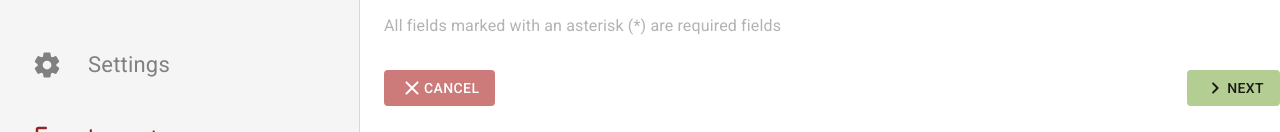
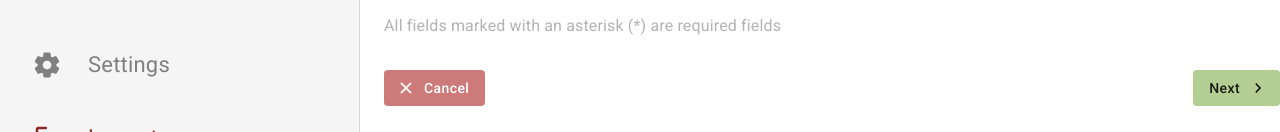
Before and after one commit to HdM-LLM/frontend, a React (Create React App) app: page /vacancy/creation in a window 1280 px wide. Shown: the part 668-800 px from the top of the page. Built offline with nearby package versions, Linux system fonts and the light colour scheme.

Commit message:
fixed spelling in component name

```diff
--- a/src/components/VacancyCategories.tsx
+++ b/src/components/VacancyCategories.tsx
@@ -18,8 +18,9 @@ import { GridColDef, GridCellParams } from '@mui/x-data-grid';
 import CategorySelector from './VacancyCategorySelection';
 import ColoredChip from './CategoryChip';
 import { Category } from '../types/category';
+import HighlightOffRoundedIcon from '@mui/icons-material/HighlightOffRounded';
 
-type VacancyCategorysProps = {
+type VacancyCategoriesProps = {
   onNext: (selectedCategories: Category[]) => void;
   onSelectedCategoriesChange: (categories: Category[]) => void;
   categories: Category[]; // Add categories prop
@@ -35,7 +36,7 @@ const columns: GridColDef[] = [
   { field: 'name', headerName: 'Name', flex: 1 },
 ];
 
-const VacancyCategorys: React.FC<VacancyCategorysProps> = ({
+const VacancyCategories: React.FC<VacancyCategoriesProps> = ({
   onNext,
   onSelectedCategoriesChange,
   categories: parentCategories, // Use categories prop from parent
@@ -201,14 +202,14 @@ const VacancyCategorys: React.FC<VacancyCategorysProps> = ({
               justifyContent="space-between"
               fontSize="0.8rem"
             >
-              <Grid container key={category.id} alignItems="center" spacing={1}>
+              <Grid container key={category.id} alignItems="center" spacing={3}>
                 <Grid item>
                   <IconButton
                     onClick={() => handleDeleteCategory(category.id)}
                     color="primary"
                     size="small"
                   >
-                    X
+                    <HighlightOffRoundedIcon />
                   </IconButton>
                 </Grid>
                 <Grid item>
@@ -216,7 +217,9 @@ const VacancyCategorys: React.FC<VacancyCategorysProps> = ({
                     type="number"
                     label="Weight"
                     value={category.weight || ''}
-                    onChange={(e) => handleWeightChange(category.id, +e.target.value)}
+                    onChange={(weightValue) =>
+                      handleWeightChange(category.id, +weightValue.target.value)
+                    }
                     style={{ width: '105px' }}
                     InputProps={{
                       endAdornment: <InputAdornment position="end">%</InputAdornment>,
@@ -239,9 +242,11 @@ const VacancyCategorys: React.FC<VacancyCategorysProps> = ({
             </Box>
           ))}
           <Box display="flex" alignItems="center">
-            <Typography variant="h6" fontSize="0.9rem" marginRight={2}>
-              Total Weight:{' '}
-              {categories.reduce((total, cat) => total + (cat.weight || 0), 0).toFixed(2)}%
+            <Typography variant="h6" sx={{ fontSize: 18, marginRight: 2 }}>
+              {categories.length === 0 ? 'Please select some categories.' : categories.length}{' '}
+              Category Total Weight:{' '}
+              {categories.reduce((total, category) => total + (category.weight || 0), 0).toFixed(0)}
+              %
             </Typography>
             <Button variant="outlined" color="primary" onClick={handleAutoWeight} size="small">
               Auto Weight
@@ -263,4 +268,4 @@ const VacancyCategorys: React.FC<VacancyCategorysProps> = ({
   );
 };
 
-export default VacancyCategorys;
+export default VacancyCategories;
--- a/src/pages/VacancyCreation.tsx
+++ b/src/pages/VacancyCreation.tsx
@@ -158,20 +158,69 @@ export default function VacancyCreationPage() {
         {alertMessage && <Alert severity="error">{alertMessage}</Alert>}
 
         <Stack direction="row" justifyContent="space-between" mt={4}>
+          {page === 1 && (
             <Button
               variant="contained"
+              disableElevation
               onClick={handleBack}
-            sx={{ backgroundColor: '#cc7a7a' }}
+              startIcon={<ClearRoundedIcon />}
+              sx={{ textTransform: 'none', backgroundColor: '#cc7a7a' }}
+            >
+              Cancel
+            </Button>
+          )}
+          {page > 1 && (
+            <Button
+              variant="contained"
+              color="secondary"
               disableElevation
+              onClick={handleBack}
+              startIcon={<NavigateBeforeRoundedIcon />}
+              sx={{ textTransform: 'none' }}
             >
-            {page === 1 ? <ClearRoundedIcon /> : <NavigateBeforeRoundedIcon />}
-            {page > 1 ? 'Back' : 'Cancel'}
+              Back
             </Button>
-          {/* TODO: Next button should be disabled when no category is selected in step 2 */}
-          <Button variant="contained" color="secondary" onClick={handleNext} disableElevation>
-            {page < 3 ? <NavigateNextRoundedIcon /> : <SaveRoundedIcon />}
-            {page < 3 ? 'Next' : 'Save new vacancy'}
+          )}
+          {page < 3 && (
+            <Button
+              variant="contained"
+              color="secondary"
+              disableElevation
+              onClick={handleNext}
+              endIcon={<NavigateNextRoundedIcon />}
+              sx={{ textTransform: 'none' }}
+            >
+              Next
             </Button>
+          )}
+          {page === 3 && (
+            <>
+              <Button
+                variant="contained"
+                color="secondary"
+                disableElevation
+                onClick={() => {
+                  setGeneratedVacancy('');
+                  setAdjustPromptPart2('');
+                  setOutput('');
+                }}
+                startIcon={<ClearRoundedIcon />}
+                sx={{ textTransform: 'none' }}
+              >
+                Clear
+              </Button>
+              <Button
+                variant="contained"
+                color="secondary"
+                disableElevation
+                onClick={handleSaveVacancy}
+                endIcon={<SaveRoundedIcon />}
+                sx={{ textTransform: 'none' }}
+              >
+                Save
+              </Button>
+            </>
+          )}
         </Stack>
       </Box>
     </Box>
```
Lines whose indentation alone changed are shown as unchanged.
